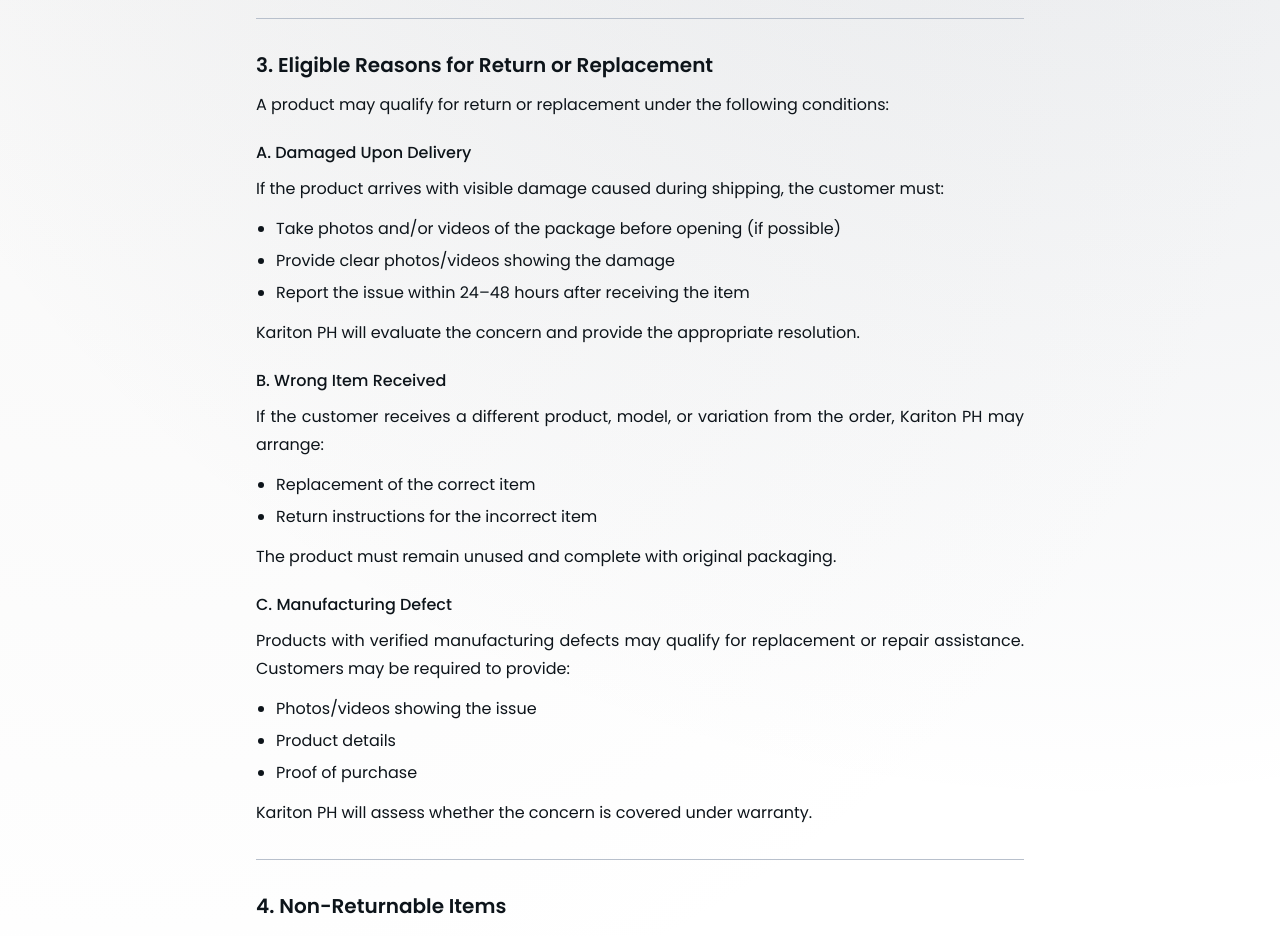
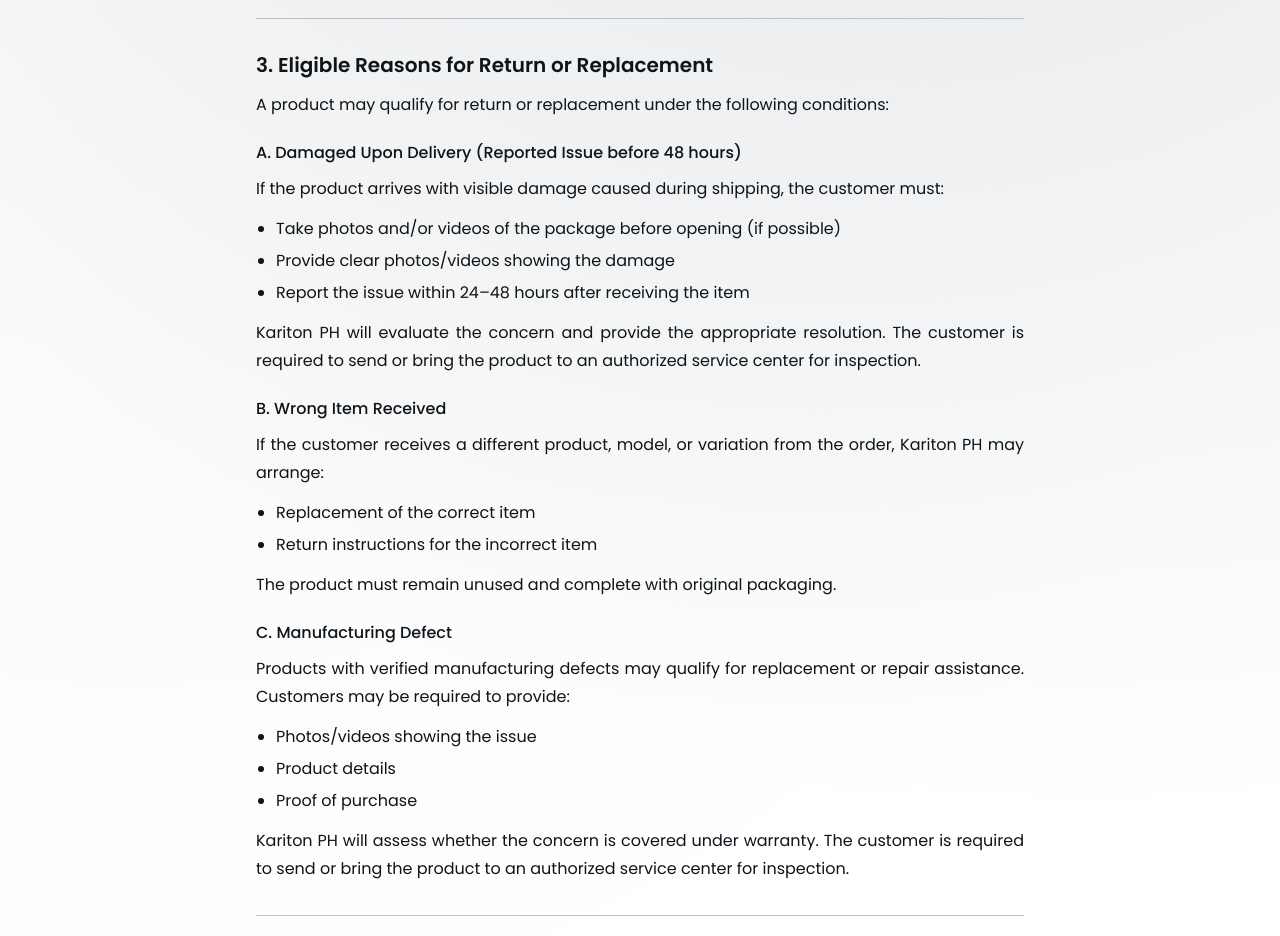
Before and after one commit to zeonhub74/kph-fe, a React (Vite) app: page /refund in a window 1280 px wide. Shown: the part 1080-2016 px from the top of the page. Built offline with nearby package versions, Linux system fonts and the light colour scheme; no server answers.

Commit message:
Eligible Reasons for Return or Replacement

```diff
--- a/src/pages/Refund.jsx
+++ b/src/pages/Refund.jsx
@@ -70,7 +70,7 @@
             </p>
           </RefundSectionItem>
 
-          <RefundSectionItem
+         <RefundSectionItem
             number="3"
             title="Eligible Reasons for Return or Replacement"
           >
@@ -80,7 +80,7 @@
             </p>
 
             <h3 className="mt-5 font-medium text-foreground">
-              A. Damaged Upon Delivery
+              A. Damaged Upon Delivery (Reported Issue before 48 hours)
             </h3>
             <p className="mt-2">
               If the product arrives with visible damage caused during
@@ -99,7 +99,9 @@
             </ul>
             <p className="mt-3">
               Kariton PH will evaluate the concern and provide the
-              appropriate resolution.
+              appropriate resolution. The customer is required to send or
+              bring the product to an authorized service center for
+              inspection.
             </p>
 
             <h3 className="mt-5 font-medium text-foreground">
@@ -133,7 +135,8 @@
             </ul>
             <p className="mt-3">
               Kariton PH will assess whether the concern is covered under
-              warranty.
+              warranty. The customer is required to send or bring the
+              product to an authorized service center for inspection.
             </p>
           </RefundSectionItem>
 
```
